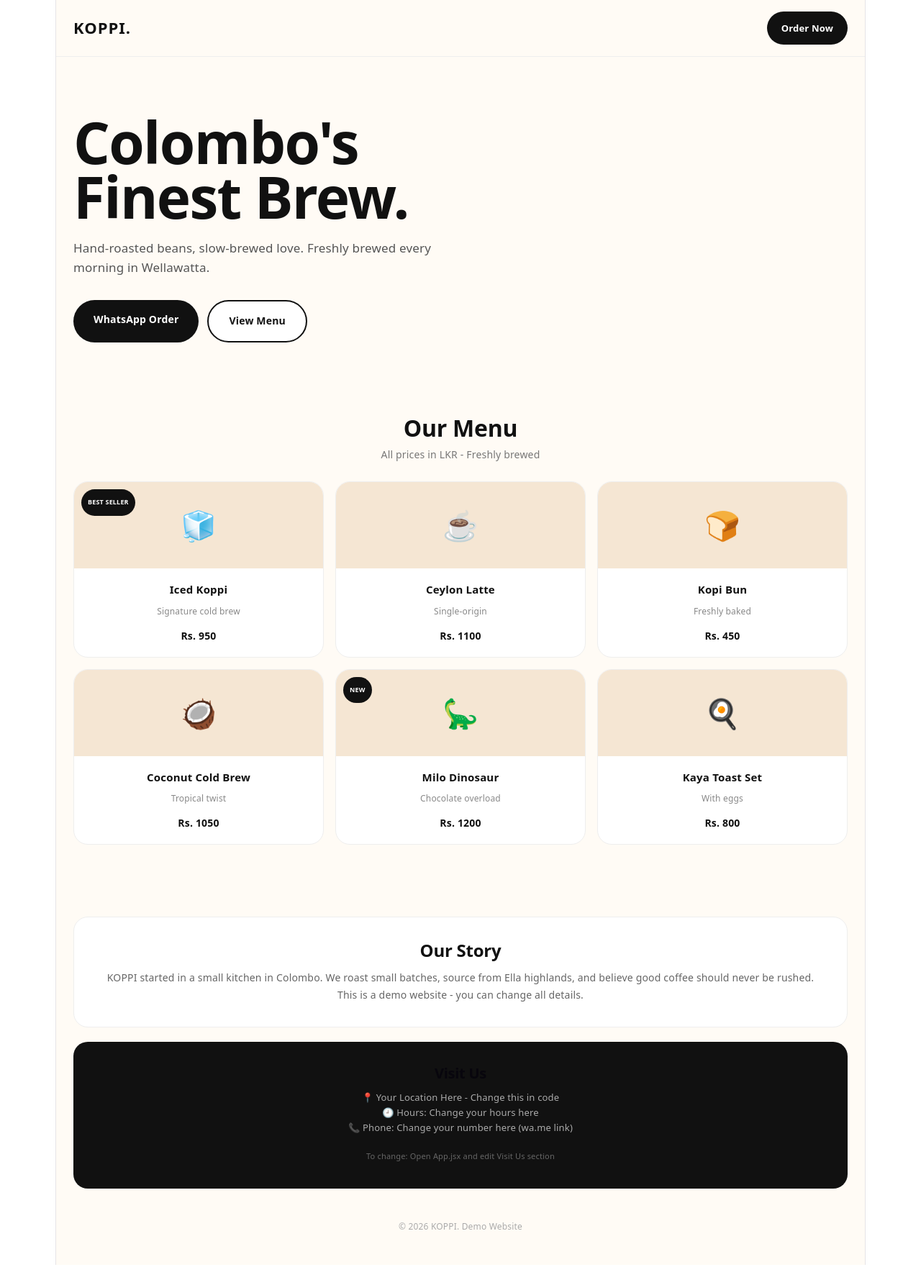
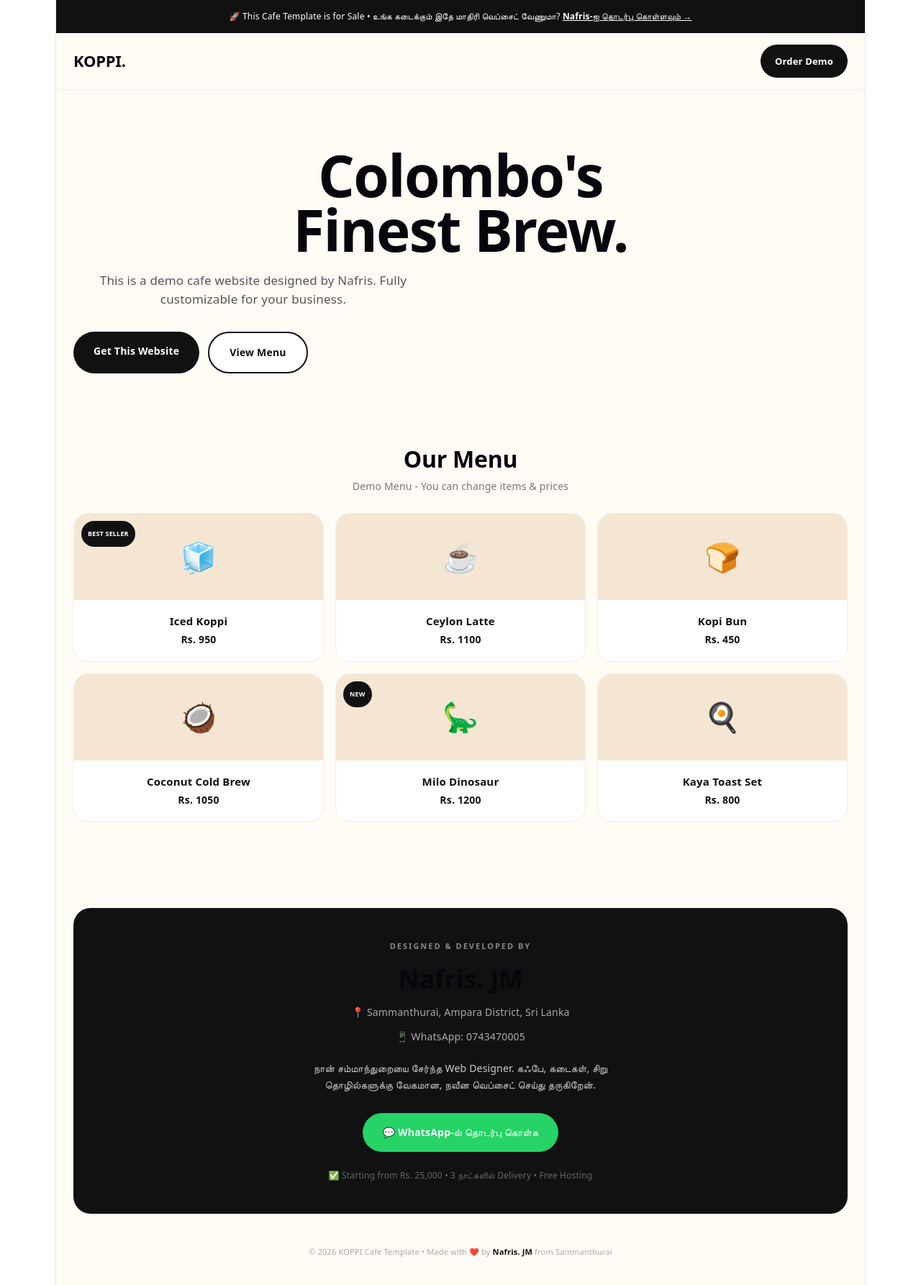
Before and after one commit to nafris565-cmyk/Koppi-Cafe, a React (Vite) app: page / in a window 1280 px wide. Shown: the top 1786 px of the page at 72% size. Before the commit the page ends 1758 px from the top, so only its background shows below. Built offline with nearby package versions, Linux system fonts and the light colour scheme.

Commit message:
Update App.jsx

```diff
--- a/src/App.jsx
+++ b/src/App.jsx
@@ -1,4 +1,7 @@
 function App() {
+  const myNumber = "94743470005"; // உன் நம்பர் 0743470005
+  const waLink = `https://wa.me/${myNumber}?text=Hi%20Nafris!%20KOPPI%20website%20paathen,%20enakku%20or%20website%20venum`;
+
   const menu = [
     { name: "Iced Koppi", price: "950", desc: "Signature cold brew", emoji: "🧊", tag: "BEST SELLER" },
     { name: "Ceylon Latte", price: "1100", desc: "Single-origin", emoji: "☕", tag: null },
@@ -9,37 +12,31 @@ function App() {
   ];
 
   return (
-    <div style={{ fontFamily: "system-ui, sans-serif", background: "#FFFBF5", color: "#111", minHeight: "100vh" }}>
+    <div style={{ fontFamily: "system-ui, sans-serif", background: "#FFFBF5", color: "#111" }}>
+      <div style={{ background: "#111", color: "white", textAlign: "center", padding: "10px", fontSize: "12px" }}>
+        🚀 This Cafe Template is for Sale • உங்க கடைக்கும் இதே மாதிரி வெப்சைட் வேணுமா? <a href={waLink} style={{ color: "#fff", fontWeight: 800, textDecoration: "underline" }}>Nafris-ஐ தொடர்பு கொள்ளவும் →</a>
+      </div>
 
-      {/* NAVBAR - FULLY VISIBLE */}
       <nav style={{ background: "#FFFBF5", borderBottom: "1px solid #eee", position: "sticky", top: 0, zIndex: 100 }}>
         <div style={{ maxWidth: "1200px", margin: "0 auto", padding: "16px 24px", display: "flex", justifyContent: "space-between", alignItems: "center" }}>
-          <h2 style={{ fontWeight: 900, margin: 0, fontSize: "22px", color: "#111", letterSpacing: "1px" }}>KOPPI.</h2>
-          <a href="https://wa.me/94700000000" style={{ background: "#111", color: "#fff", padding: "10px 20px", borderRadius: "100px", textDecoration: "none", fontWeight: 700, fontSize: "13px" }}>Order Now</a>
+          <h2 style={{ fontWeight: 900, margin: 0, fontSize: "22px" }}>KOPPI.</h2>
+          <a href={waLink} style={{ background: "#111", color: "#fff", padding: "10px 20px", borderRadius: "100px", textDecoration: "none", fontWeight: 700, fontSize: "13px" }}>Order Demo</a>
         </div>
       </nav>
 
       <div style={{ maxWidth: "1200px", margin: "0 auto", padding: "0 24px" }}>
-
-        {/* HERO - 100% VISIBLE */}
-        <div style={{ padding: "80px 0 60px", textAlign: "left" }}>
-          <h1 style={{ fontSize: "clamp(42px, 7vw, 80px)", fontWeight: 900, lineHeight: 0.95, margin: 0, color: "#111" }}>
-            Colombo's<br />Finest Brew.
-          </h1>
-          <p style={{ fontSize: "17px", color: "#555", marginTop: "20px", lineHeight: 1.6, maxWidth: "500px" }}>
-            Hand-roasted beans, slow-brewed love. Freshly brewed every morning in Wellawatta.
-          </p>
-          <div style={{ marginTop: "32px", display: "flex", gap: "12px", flexWrap: "wrap" }}>
-            <a href="https://wa.me/94700000000" style={{ background: "#111", color: "#fff", padding: "14px 28px", borderRadius: "100px", textDecoration: "none", fontWeight: 700, fontSize: "14px" }}>WhatsApp Order</a>
+        <div style={{ padding: "80px 0 60px" }}>
+          <h1 style={{ fontSize: "clamp(42px, 7vw, 80px)", fontWeight: 900, lineHeight: 0.95, margin: 0 }}>Colombo's<br />Finest Brew.</h1>
+          <p style={{ fontSize: "17px", color: "#555", marginTop: "20px", maxWidth: "500px" }}>This is a demo cafe website designed by Nafris. Fully customizable for your business.</p>
+          <div style={{ marginTop: "32px", display: "flex", gap: "12px" }}>
+            <a href={waLink} style={{ background: "#111", color: "#fff", padding: "14px 28px", borderRadius: "100px", textDecoration: "none", fontWeight: 700, fontSize: "14px" }}>Get This Website</a>
             <a href="#menu" style={{ border: "2px solid #111", padding: "14px 28px", borderRadius: "100px", background: "#fff", color: "#111", fontWeight: 700, fontSize: "14px", textDecoration: "none" }}>View Menu</a>
           </div>
         </div>
 
-        {/* MENU - FIXED HIDING ISSUE */}
         <div id="menu" style={{ padding: "40px 0" }}>
-          <h2 style={{ fontSize: "32px", fontWeight: 900, color: "#111", margin: "0 0 6px 0" }}>Our Menu</h2>
-          <p style={{ color: "#777", margin: "0 0 24px 0", fontSize: "14px" }}>All prices in LKR - Freshly brewed</p>
-
+          <h2 style={{ fontSize: "32px", fontWeight: 900, margin: 0 }}>Our Menu</h2>
+          <p style={{ color: "#777", margin: "6px 0 24px 0", fontSize: "14px" }}>Demo Menu - You can change items & prices</p>
           <div style={{ display: "grid", gridTemplateColumns: "repeat(auto-fill, minmax(280px, 1fr))", gap: "16px" }}>
             {menu.map((item) => (
               <div key={item.name} style={{ background: "#fff", borderRadius: "20px", border: "1px solid #eee", overflow: "hidden" }}>
@@ -48,38 +45,34 @@ function App() {
                   {item.tag && <span style={{ position: "absolute", top: "10px", left: "10px", background: "#111", color: "#fff", fontSize: "9px", padding: "5px 9px", borderRadius: "100px", fontWeight: 800 }}>{item.tag}</span>}
                 </div>
                 <div style={{ padding: "16px 20px" }}>
-                  <h3 style={{ margin: "0 0 4px 0", fontSize: "15px", fontWeight: 700, color: "#111" }}>{item.name}</h3>
-                  <p style={{ margin: "0 0 8px 0", fontSize: "12px", color: "#888" }}>{item.desc}</p>
-                  <p style={{ margin: 0, fontWeight: 800, fontSize: "14px", color: "#111" }}>Rs. {item.price}</p>
+                  <h3 style={{ margin: 0, fontSize: "15px", fontWeight: 700 }}>{item.name}</h3>
+                  <p style={{ margin: 0, fontWeight: 800, fontSize: "14px" }}>Rs. {item.price}</p>
                 </div>
               </div>
             ))}
           </div>
         </div>
 
-        {/* STORY - SIMPLE */}
-        <div style={{ marginTop: "60px", background: "#fff", borderRadius: "20px", padding: "32px", border: "1px solid #eee" }}>
-          <h2 style={{ fontSize: "24px", fontWeight: 900, color: "#111", margin: 0 }}>Our Story</h2>
-          <p style={{ color: "#666", lineHeight: 1.7, marginTop: "12px", fontSize: "14px" }}>
-            KOPPI started in a small kitchen in Colombo. We roast small batches, source from Ella highlands, and believe good coffee should never be rushed. This is a demo website - you can change all details.
+        {/* NAFRIS CONTACT - CLIENT-க்கு தெரியும் */}
+        <div style={{ marginTop: "80px", background: "#111", borderRadius: "24px", padding: "40px", color: "white", textAlign: "center" }}>
+          <p style={{ margin: 0, fontSize: "11px", letterSpacing: "2px", color: "#888", fontWeight: 700 }}>DESIGNED & DEVELOPED BY</p>
+          <h2 style={{ fontSize: "36px", fontWeight: 900, margin: "12px 0" }}>Nafris. JM</h2>
+          <p style={{ color: "#aaa", fontSize: "14px", margin: 0 }}>📍 Sammanthurai, Ampara District, Sri Lanka</p>
+          <p style={{ color: "#aaa", fontSize: "14px", margin: "8px 0 0 0" }}>📱 WhatsApp: 0743470005</p>
+
+          <p style={{ color: "#ccc", fontSize: "14px", maxWidth: "500px", margin: "20px auto 0 auto", lineHeight: 1.6 }}>
+            நான் சம்மாந்துறையை சேர்ந்த Web Designer. கஃபே, கடைகள், சிறு தொழில்களுக்கு வேகமான, நவீன வெப்சைட் செய்து தருகிறேன்.
           </p>
+
+          <div style={{ marginTop: "28px", display: "flex", gap: "12px", justifyContent: "center", flexWrap: "wrap" }}>
+            <a href={waLink} style={{ background: "#25D366", color: "white", padding: "14px 28px", borderRadius: "100px", textDecoration: "none", fontWeight: 800, fontSize: "14px" }}>💬 WhatsApp-ல் தொடர்பு கொள்க</a>
+          </div>
+
+          <p style={{ marginTop: "20px", fontSize: "12px", color: "#666" }}>✅ Starting from Rs. 25,000 • 3 நாட்களில் Delivery • Free Hosting</p>
         </div>
 
-        {/* VISIT - NO FAKE ADDRESS NOW */}
-        <div style={{ marginTop: "20px", background: "#111", borderRadius: "20px", padding: "32px", color: "white" }}>
-          <h2 style={{ fontSize: "20px", fontWeight: 800, margin: 0 }}>Visit Us</h2>
-          <p style={{ color: "#aaa", fontSize: "13px", marginTop: "12px", lineHeight: 1.6 }}>
-            📍 Your Location Here - Change this in code<br/>
-            🕘 Hours: Change your hours here<br/>
-            📞 Phone: Change your number here (wa.me link)
-          </p>
-          <p style={{ color: "#666", fontSize: "11px", marginTop: "16px" }}>
-            To change: Open App.jsx and edit Visit Us section
-          </p>
-        </div>
-
-        <div style={{ padding: "40px 0", textAlign: "center", color: "#aaa", fontSize: "12px" }}>
-          © 2026 KOPPI. Demo Website
+        <div style={{ padding: "40px 0", textAlign: "center", color: "#aaa", fontSize: "11px" }}>
+          © 2026 KOPPI Cafe Template • Made with ❤️ by <b style={{ color: "#111" }}>Nafris. JM</b> from Sammanthurai
         </div>
       </div>
     </div>
```
